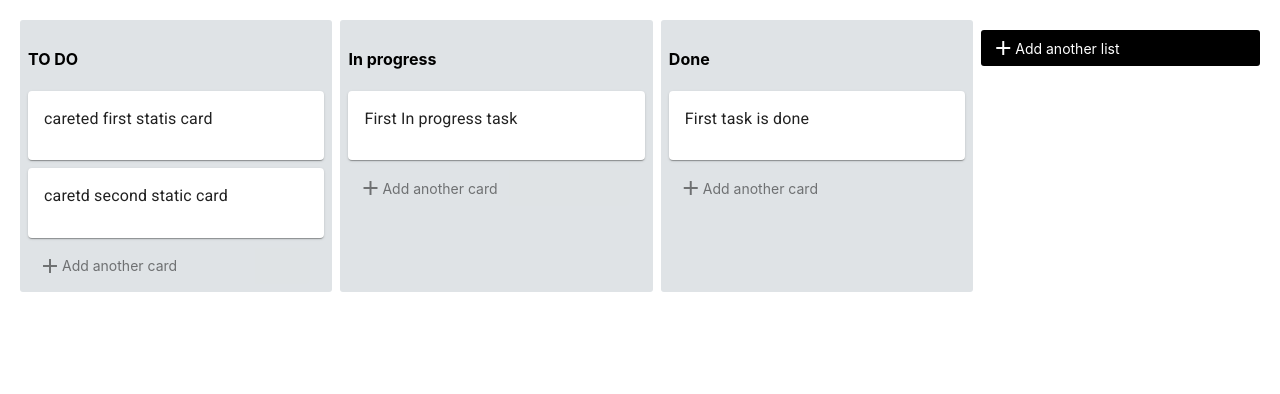
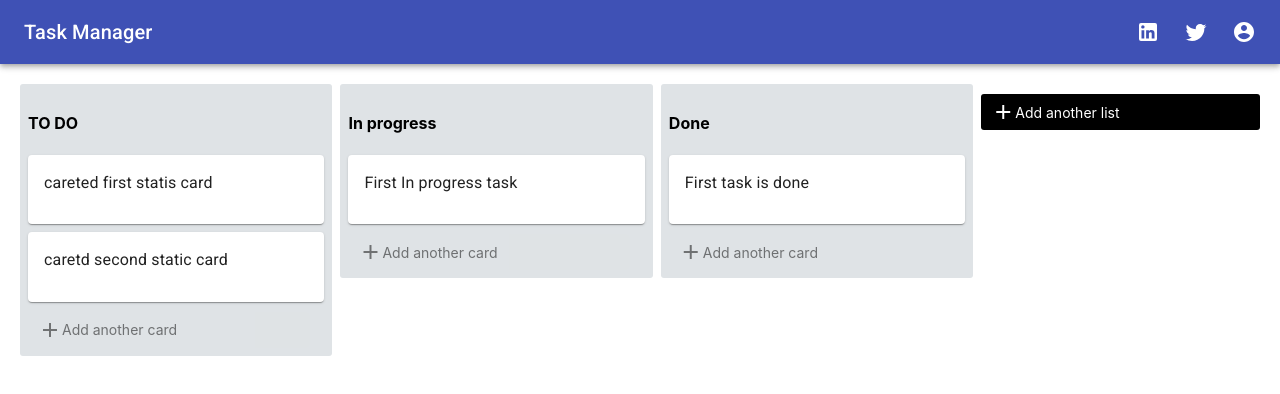
Before and after one commit to dev-codiyapa/trello-clone, a React (Create React App) app: page / in a window 1280 px wide. Shown: the top 394 px of the page. Built offline with nearby package versions, Linux system fonts and the light colour scheme.

Commit message:
header added

```diff
--- a/public/index.html
+++ b/public/index.html
@@ -26,7 +26,7 @@
       work correctly both with client-side routing and a non-root public URL.
       Learn how to configure a non-root public URL by running `npm run build`.
     -->
-    <title>React App</title>
+    <title>Task Manager</title>
   </head>
   <body>
     <noscript>You need to enable JavaScript to run this app.</noscript>
--- a/src/components/card-form/CardForm.component.tsx
+++ b/src/components/card-form/CardForm.component.tsx
@@ -45,6 +45,7 @@ class CardForm extends React.Component<ICardFormProps & any, ICardFormState> {
     } else if (type == "card" && title) {
       this.props.addCard(listId, title);
     }
+    this.props.closeCardForm();
   };
 
   closeForm = () => {
--- /dev/null
+++ b/src/components/header/Header.component.tsx
@@ -0,0 +1,190 @@
+import React from "react";
+import { makeStyles } from "@material-ui/core/styles";
+import AppBar from "@material-ui/core/AppBar";
+import Toolbar from "@material-ui/core/Toolbar";
+import IconButton from "@material-ui/core/IconButton";
+import Typography from "@material-ui/core/Typography";
+import Badge from "@material-ui/core/Badge";
+import MenuItem from "@material-ui/core/MenuItem";
+import Menu from "@material-ui/core/Menu";
+import AccountCircle from "@material-ui/icons/AccountCircle";
+import LinkedInIcon from "@material-ui/icons/LinkedIn";
+import TwitterIcon from "@material-ui/icons/Twitter";
+import MoreIcon from "@material-ui/icons/MoreVert";
+
+export default function PrimarySearchAppBar() {
+  const classes = useStyles();
+  const [anchorEl, setAnchorEl] = React.useState(null);
+  const [mobileMoreAnchorEl, setMobileMoreAnchorEl] = React.useState(null);
+
+  const isMenuOpen = Boolean(anchorEl);
+  const isMobileMenuOpen = Boolean(mobileMoreAnchorEl);
+
+  const handleProfileMenuOpen = (event: any) => {
+    setAnchorEl(event.currentTarget);
+  };
+
+  const handleMobileMenuClose = () => {
+    setMobileMoreAnchorEl(null);
+  };
+
+  const handleMenuClose = () => {
+    setAnchorEl(null);
+    handleMobileMenuClose();
+  };
+
+  const handleMobileMenuOpen = (event: any) => {
+    setMobileMoreAnchorEl(event.currentTarget);
+  };
+
+  const menuId = "primary-search-account-menu";
+  const renderMenu = (
+    <Menu
+      anchorEl={anchorEl}
+      anchorOrigin={{ vertical: "top", horizontal: "right" }}
+      id={menuId}
+      keepMounted
+      transformOrigin={{ vertical: "top", horizontal: "right" }}
+      open={isMenuOpen}
+      onClose={handleMenuClose}
+    >
+      <MenuItem onClick={handleMenuClose}>Profile</MenuItem>
+      <MenuItem onClick={handleMenuClose}>My account</MenuItem>
+    </Menu>
+  );
+
+  const mobileMenuId = "primary-search-account-menu-mobile";
+  const renderMobileMenu = (
+    <Menu
+      anchorEl={mobileMoreAnchorEl}
+      anchorOrigin={{ vertical: "top", horizontal: "right" }}
+      id={mobileMenuId}
+      keepMounted
+      transformOrigin={{ vertical: "top", horizontal: "right" }}
+      open={isMobileMenuOpen}
+      onClose={handleMobileMenuClose}
+    >
+      <MenuItem>
+        <IconButton aria-label="show 4 new mails" color="inherit">
+          <LinkedInIcon />
+        </IconButton>
+        <p>Messages</p>
+      </MenuItem>
+      <MenuItem>
+        <IconButton aria-label="show 11 new notifications" color="inherit">
+          <TwitterIcon />
+        </IconButton>
+        <p>Notifications</p>
+      </MenuItem>
+      <MenuItem onClick={handleProfileMenuOpen}>
+        <IconButton
+          aria-label="account of current user"
+          aria-controls="primary-search-account-menu"
+          aria-haspopup="true"
+          color="inherit"
+        >
+          <AccountCircle />
+        </IconButton>
+        <p>Profile</p>
+      </MenuItem>
+    </Menu>
+  );
+
+  return (
+    <div className={classes.grow}>
+      <AppBar position="static">
+        <Toolbar>
+          {/* <IconButton
+            edge="start"
+            className={classes.menuButton}
+            color="inherit"
+            aria-label="open drawer"
+          >
+            <MenuIcon />
+          </IconButton> */}
+          <Typography className={classes.title} variant="h6" noWrap>
+            Task Manager
+          </Typography>
+          <div className={classes.grow} />
+          <div className={classes.sectionDesktop}>
+            <IconButton aria-label="show 4 new mails" color="inherit">
+              <LinkedInIcon />
+            </IconButton>
+            <IconButton aria-label="show 17 new notifications" color="inherit">
+              <TwitterIcon>
+                {" "}
+                <a
+                  href="https://twitter.com/a_lostdeveloper"
+                  target="_blank"
+                ></a>
+              </TwitterIcon>
+            </IconButton>
+            <IconButton
+              edge="end"
+              aria-label="account of current user"
+              aria-controls={menuId}
+              aria-haspopup="true"
+              onClick={handleProfileMenuOpen}
+              color="inherit"
+            >
+              <AccountCircle />
+            </IconButton>
+          </div>
+          <div className={classes.sectionMobile}>
+            <IconButton
+              aria-label="show more"
+              aria-controls={mobileMenuId}
+              aria-haspopup="true"
+              onClick={handleMobileMenuOpen}
+              color="inherit"
+            >
+              <MoreIcon />
+            </IconButton>
+          </div>
+        </Toolbar>
+      </AppBar>
+      {renderMobileMenu}
+      {renderMenu}
+    </div>
+  );
+}
+
+const useStyles = makeStyles(theme => ({
+  grow: {
+    flexGrow: 1
+  },
+  menuButton: {
+    marginRight: theme.spacing(2)
+  },
+  title: {
+    display: "none",
+    [theme.breakpoints.up("sm")]: {
+      display: "block"
+    }
+  },
+  inputRoot: {
+    color: "inherit"
+  },
+  inputInput: {
+    padding: theme.spacing(1, 1, 1, 0),
+    // vertical padding + font size from searchIcon
+    paddingLeft: `calc(1em + ${theme.spacing(4)}px)`,
+    transition: theme.transitions.create("width"),
+    width: "100%",
+    [theme.breakpoints.up("md")]: {
+      width: "20ch"
+    }
+  },
+  sectionDesktop: {
+    display: "none",
+    [theme.breakpoints.up("md")]: {
+      display: "flex"
+    }
+  },
+  sectionMobile: {
+    display: "flex",
+    [theme.breakpoints.up("md")]: {
+      display: "none"
+    }
+  }
+}));
--- a/src/components/trello-list/TrelloList.component.css
+++ b/src/components/trello-list/TrelloList.component.css
@@ -4,4 +4,5 @@
   width: 300px;
   padding: 8px;
   margin-right: 8px;
+  height: 100%;
 }
--- a/src/pages/home/Home.component.tsx
+++ b/src/pages/home/Home.component.tsx
@@ -4,6 +4,7 @@ import TrelloList from "../../components/trello-list/TrelloList.component";
 import { connect } from "react-redux";
 import "./Home.component.css";
 import CardActionBtn from "../../components/card-action-btn/CardActionBtn.component";
+import PrimarySearchAppBar from "../../components/header/Header.component";
 
 const mapStateToProps = (state: any) => {
   return {
@@ -16,6 +17,7 @@ class Home extends React.Component<IHomeProps, IHomeState> {
     const { list } = this.props;
     return (
       <>
+        <PrimarySearchAppBar />
         <div className="list-container">
           {list &&
             list.data &&
```
Also changed, not shown: src/components/card-action-btn/CardActionBtn.component.tsx (+2 -6 lines).
